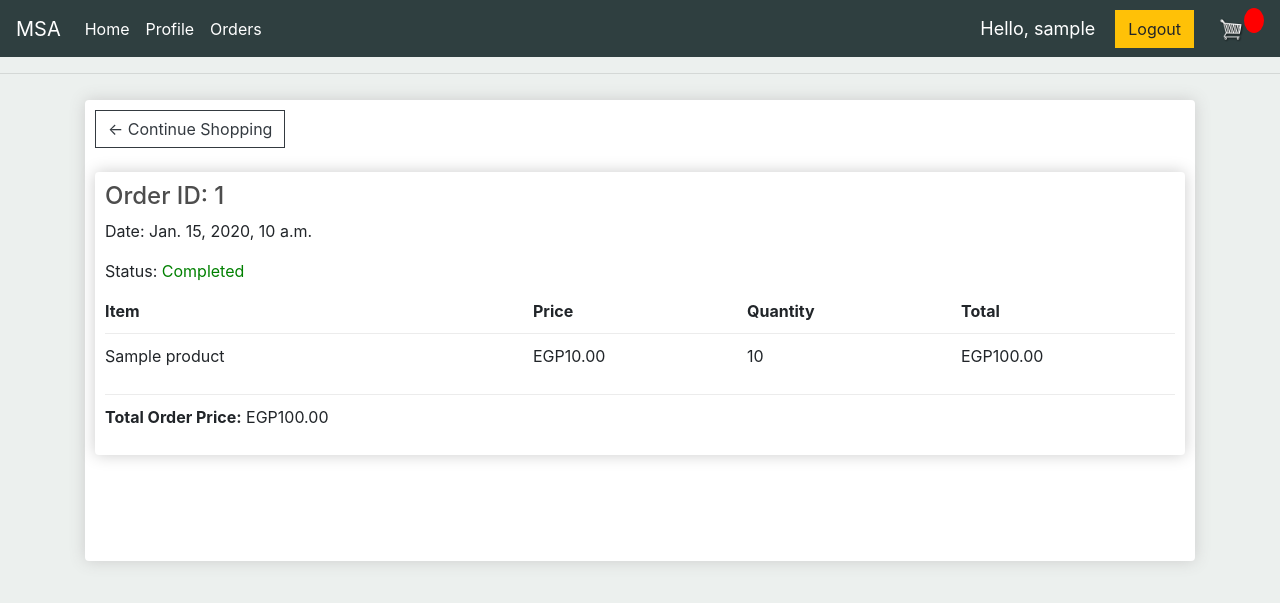
After one commit to Mohamed-Salem-Ali/e-commerce, a Django app: page /orders/ in a window 1280 px wide. The commit adds this page. Shown: the top 603 px of the page. Run offline with Django 5.2, Linux system fonts and the light colour scheme; a user stored in the database is signed in; tables that the repository leaves empty hold one stand-in row (values such as "Sample post"); some libraries are stand-ins or nearby versions.

Commit message:
Feat(Core): Add Orders page - Create new page for display orders history for users with details - Handle the complete orders view and not completed ones

```diff
--- a/core/templates/core/base.html
+++ b/core/templates/core/base.html
@@ -34,6 +34,10 @@
                 {% if request.user.is_authenticated %}
                 <li class="nav-item active">
                     <a class="nav-link" href="{% url 'profile' %}">Profile <span class="sr-only">(current)</span></a>
+                </li>
+
+                <li class="nav-item active">
+                    <a class="nav-link" href="{% url 'orders' %}">Orders <span class="sr-only">(current)</span></a>
                 </li>
                 {% endif %}
             </ul>
--- /dev/null
+++ b/core/templates/core/orders.html
@@ -0,0 +1,55 @@
+{% extends 'core/base.html' %}
+{% load static %}
+{% block content %}
+<div class="row">
+    <div class="col-lg-12">
+        <div class="box-element">
+
+            <a class="btn btn-outline-dark" href="{% url 'home' %}">&#x2190; Continue Shopping</a>
+
+            <br>
+            <br>
+            {% for order in orders %}
+            <div class="box-element">
+                {% if order.complete %}
+                <h4>Order ID: {{ order.transaction_id }}</h4>
+                <p>Date: {{ order.date_ordered }}</p>
+                {% endif %}
+                <p>Status: {% if order.complete %} <span style="color: green;">Completed</span> {% else %} <span
+                        style="color: red;">Not Completed</span> {% endif %}</p>
+
+                <div class="cart-row">
+                    <div style="flex:2"><strong>Item</strong></div>
+                    <div style="flex:1"><strong>Price</strong></div>
+                    <div style="flex:1"><strong>Quantity</strong></div>
+                    <div style="flex:1"><strong>Total</strong></div>
+                </div>
+
+                {% for item in order.orderitem_set.all %}
+                <div class="cart-row">
+                    <div style="flex:2">
+                        <p>{{ item.product.name }}</p>
+                    </div>
+                    <div style="flex:1">
+                        <p>EGP{{ item.product.price|floatformat:2 }}</p>
+                    </div>
+                    <div style="flex:1">
+                        <p>{{ item.quantity }}</p>
+                    </div>
+                    <div style="flex:1">
+                        <p>EGP{{ item.get_total|floatformat:2 }}</p>
+                    </div>
+                </div>
+                {% endfor %}
+                <p><strong>Total Order Price:</strong> EGP{{ order.get_cart_total|floatformat:2 }}</p>
+            </div>
+            <br>
+            {% endfor %}
+            <br>
+            <br>
+            <br>
+
+        </div>
+    </div>
+</div>
+{% endblock content%}
--- a/core/urls.py
+++ b/core/urls.py
@@ -5,4 +5,5 @@ urlpatterns = [
     path('cart/',views.cart,name="cart"),
     path('checkout/',views.checkout,name="checkout"),
     path('update_item/', views.updateItem, name="update_item"),
+    path('orders/', views.ordersPage, name="orders"),
 ]
--- a/core/views.py
+++ b/core/views.py
@@ -2,49 +2,55 @@ import json
 from django.shortcuts import render
 from django.http import JsonResponse
 from .models import *
+from django.contrib.auth.decorators import login_required
+from authentication.decrators import allowed_users
 
-# Create your views here.
+@login_required(login_url='login')
+#@allowed_users(allowed_roles=['admin'])
 def home(request):
+    customer = request.user.customer
+    order, created = Order.objects.get_or_create(customer=customer, complete=False)
+    items = order.orderitem_set.all()
+    cartItems = order.get_cart_items
     products = Product.objects.all()
-    context = {'products':products}
+    context = {'products':products,'items':items, 'order':order, 'cartItems':cartItems}
     return render(request,'core/home.html',context)
 
+@login_required(login_url='login')
+def cart(request):
+    customer = request.user.customer
+    order, created = Order.objects.get_or_create(customer=customer, complete=False)
+    items = order.orderitem_set.all()
+    cartItems = order.get_cart_items
+    context = {'items':items, 'order':order, 'cartItems':cartItems}
+    return render(request, 'core/cart.html', context)
 
-def cart(request):
-    if request.user.is_authenticated:
-        customer = request.user.customer
-        order, created = Order.objects.get_or_create(customer=customer, complete=False)
-        items = order.orderitem_set.all()
-    else:
-		#Create empty cart for now for non-logged in user
-        items = []
-        order = {'get_cart_total':0, 'get_cart_items':0}
+@login_required(login_url='login')
+def checkout(request):
+    customer = request.user.customer
+    order, created = Order.objects.get_or_create(customer=customer, complete=False)
+    items = order.orderitem_set.all()
+    cartItems = order.get_cart_items
+    context = {'items':items, 'order':order, 'cartItems':cartItems}
+    return render(request, 'core/checkout.html', context)
+
+@login_required(login_url='login')
+def ordersPage(request):
+    customer = request.user.customer
+    orders = Order.objects.filter(customer=customer).order_by('-date_ordered')
+
+    context = {
+        'orders': orders,
+    }
+    return render(request, 'core/orders.html', context)
 
 
-    context = {'items':items, 'order':order}
-    return render(request, 'core/cart.html', context)
 
-
-def checkout(request):
-    if request.user.is_authenticated:
-        customer = request.user.customer
-        order, created = Order.objects.get_or_create(customer=customer, complete=False)
-        items = order.orderitem_set.all()
-    else:
-		#Create empty cart for now for non-logged in user
-        items = []
-        order = {'get_cart_total':0, 'get_cart_items':0}
-
-
-    context = {'items':items, 'order':order}
-    return render(request, 'core/checkout.html', context)
-
+@login_required(login_url='login')
 def updateItem(request):
     data = json.loads(request.body)
     productId = data['productId']
     action = data['action']
-    print('Action:', action)
-    print('Product:', productId)
 
     customer = request.user.customer
     product = Product.objects.get(id=productId)
```
Also changed, not shown: authentication/forms.py (+8 -0 lines).
